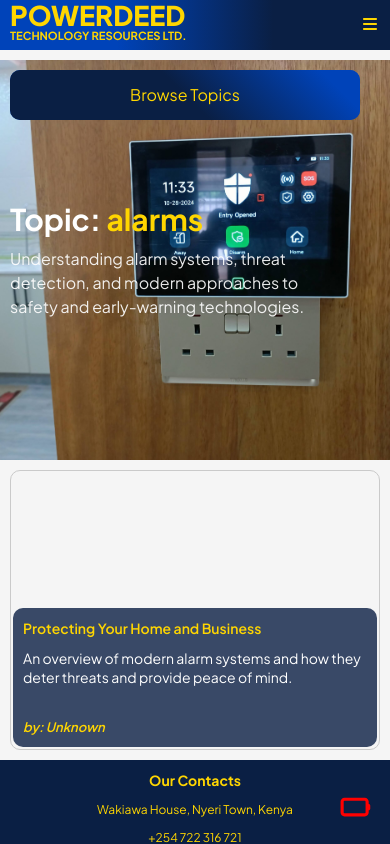
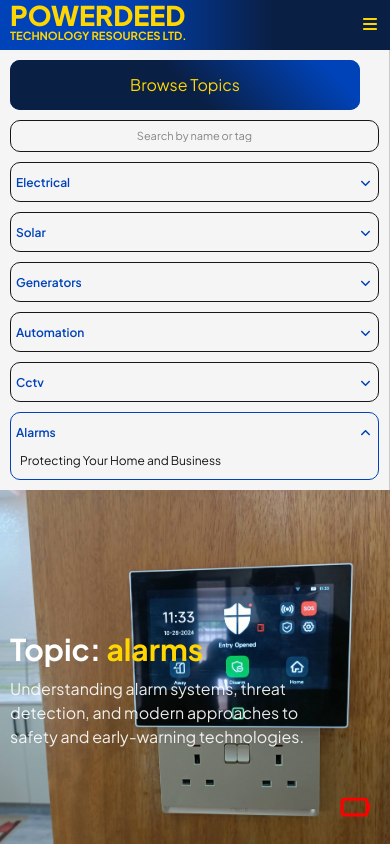
Before and after one commit to Powerdeed/PTR-client-website, a Next.js app: page /articles/alarms in a window 390 px wide. Shown: the top 844 px of the page. Built offline with nearby package versions, Linux system fonts and the light colour scheme.

Commit message:
Fix: Trying to fix the disappearing browse area when I click on the search area

```diff
--- a/app/articles/[articleTopic]/page.tsx
+++ b/app/articles/[articleTopic]/page.tsx
@@ -14,14 +14,15 @@ export default function Blogs({
 }) {
   const { articleTopic } = use(params);
 
-  const { smallScreen, setSmallScreen, selectedTopic, setSelectedTopic } =
-    useArticle("", articleTopic);
+  const { smallScreen, selectedTopic, setSelectedTopic } = useArticle(
+    "",
+    articleTopic,
+  );
 
   return (
     <div className="md:flex">
       <BrowseArea
-        compressed={smallScreen}
-        setCompressed={setSmallScreen}
+        smallScreen={smallScreen}
         selectedTopic={selectedTopic}
         setSelectedTopic={setSelectedTopic}
       />
--- a/components/features/articles/BrowseArea.tsx
+++ b/components/features/articles/BrowseArea.tsx
@@ -10,17 +10,15 @@ import { useArticle } from "@/hooks/useArticle";
 import Button from "@/components/ui/Button";
 
 export default function BrowseArea({
-  compressed,
-  setCompressed,
+  smallScreen,
   selectedTopic,
   setSelectedTopic,
 }: {
-  compressed: boolean;
-  setCompressed: Dispatch<SetStateAction<boolean>>;
+  smallScreen: boolean;
   selectedTopic: string;
   setSelectedTopic: Dispatch<SetStateAction<string>>;
 }) {
-  const { browseArea, fixedProperty, smallScreen } = useArticle(
+  const { browseArea, compressed, setCompressed } = useArticle(
     "",
     selectedTopic,
   );
@@ -29,7 +27,7 @@ export default function BrowseArea({
     <div
       ref={browseArea}
       className={`
-        ${fixedProperty ? "not-has-focus:fixed relative top-0 left-0" : "relative"}
+        relative
         md:relative
         leading-7.5
         transition-all
@@ -44,12 +42,11 @@ export default function BrowseArea({
       `}
     >
       <div
-        className={`absolute
+        className={`${compressed ? "" : " md:-right-15"} absolute
           w-[calc(100vw-40px)] md:w-fit
-          md:-right-15
           top-2.5
           z-2
-          ${compressed ? "translate-x-2.5" : "translate-x-0"}`}
+          ${compressed ? "ml-2.5" : ""}`}
         onClick={() => setCompressed((prev) => !prev)}
       >
         <Button
@@ -67,8 +64,9 @@ export default function BrowseArea({
         />
       </div>
 
-      {
-        <div className="flex flex-col gap-2.5 mt-2.5 md:mt-0">
+      <div
+        className={`flex flex-col gap-2.5 ${!compressed && "mt-2.5"} md:mt-0`}
+      >
         <input
           type="text"
           placeholder="Search by name or tag"
@@ -76,7 +74,7 @@ export default function BrowseArea({
         />
 
         <ul
-            className={`grid gap-2.5 text-[12px] ${smallScreen && "max-h-100 overflow-y-scroll"}`}
+          className={`grid gap-2.5 text-[12px] ${compressed && "max-h-100 overflow-y-scroll"}`}
         >
           {Object.entries(groupedBlogs).map(([topic, blogArray]) => (
             <li
@@ -114,7 +112,6 @@ export default function BrowseArea({
           ))}
         </ul>
       </div>
-      }
     </div>
   );
 }
--- a/components/features/articles/articlePostClient.tsx
+++ b/components/features/articles/articlePostClient.tsx
@@ -13,19 +13,13 @@ export default function ArticlePostClient({
   articleTopic: string;
   post: string;
 }) {
-  const {
-    smallScreen,
-    setSmallScreen,
-    selectedTopic,
-    setSelectedTopic,
-    blogContent,
-  } = useArticle(post, articleTopic);
+  const { smallScreen, selectedTopic, setSelectedTopic, blogContent } =
+    useArticle(post, articleTopic);
 
   return (
     <div className="md:flex">
       <BrowseArea
-        compressed={smallScreen}
-        setCompressed={setSmallScreen}
+        smallScreen={smallScreen}
         selectedTopic={selectedTopic}
         setSelectedTopic={setSelectedTopic}
       />
--- a/hooks/useArticle.tsx
+++ b/hooks/useArticle.tsx
@@ -7,9 +7,10 @@ import { useEffect, useRef, useState } from "react";
 export const useArticle = (post: string, articleTopic: string) => {
   const browseArea = useRef<HTMLDivElement | null>(null);
   const [smallScreen, setSmallScreen] = useState(false);
+  const [compressed, setCompressed] = useState(false);
   const [selectedTopic, setSelectedTopic] = useState<string>(articleTopic);
   const [blogContent, setBlogContent] = useState<BlogContent>();
-  const [fixedProperty, setFixedProperty] = useState(false);
+  // const [fixedProperty, setFixedProperty] = useState(false);
 
   /* ---------- get blog content and store it ---------- */
   useEffect(() => {
@@ -33,26 +34,27 @@ export const useArticle = (post: string, articleTopic: string) => {
   }, []);
 
   /* ---------- handle scroll on small screen sizes ---------- */
-  useEffect(() => {
-    if (!smallScreen) return;
+  // useEffect(() => {
+  //   if (!smallScreen) return;
 
-    const handleScroll = () => {
-      setFixedProperty(window.scrollY >= 50);
-    };
+  //   const handleScroll = () => {
+  //     setFixedProperty(window.scrollY >= 50);
+  //   };
 
-    handleScroll();
-    window.addEventListener("scroll", handleScroll);
+  //   handleScroll();
+  //   window.addEventListener("scroll", handleScroll);
 
-    return () => window.removeEventListener("scroll", handleScroll);
-  }, [smallScreen]);
+  //   return () => window.removeEventListener("scroll", handleScroll);
+  // }, [smallScreen]);
 
   return {
     browseArea,
-    fixedProperty,
     smallScreen,
     setSmallScreen,
     selectedTopic,
     setSelectedTopic,
     blogContent,
+    compressed,
+    setCompressed,
   };
 };
```
Lines whose indentation alone changed are shown as unchanged.
